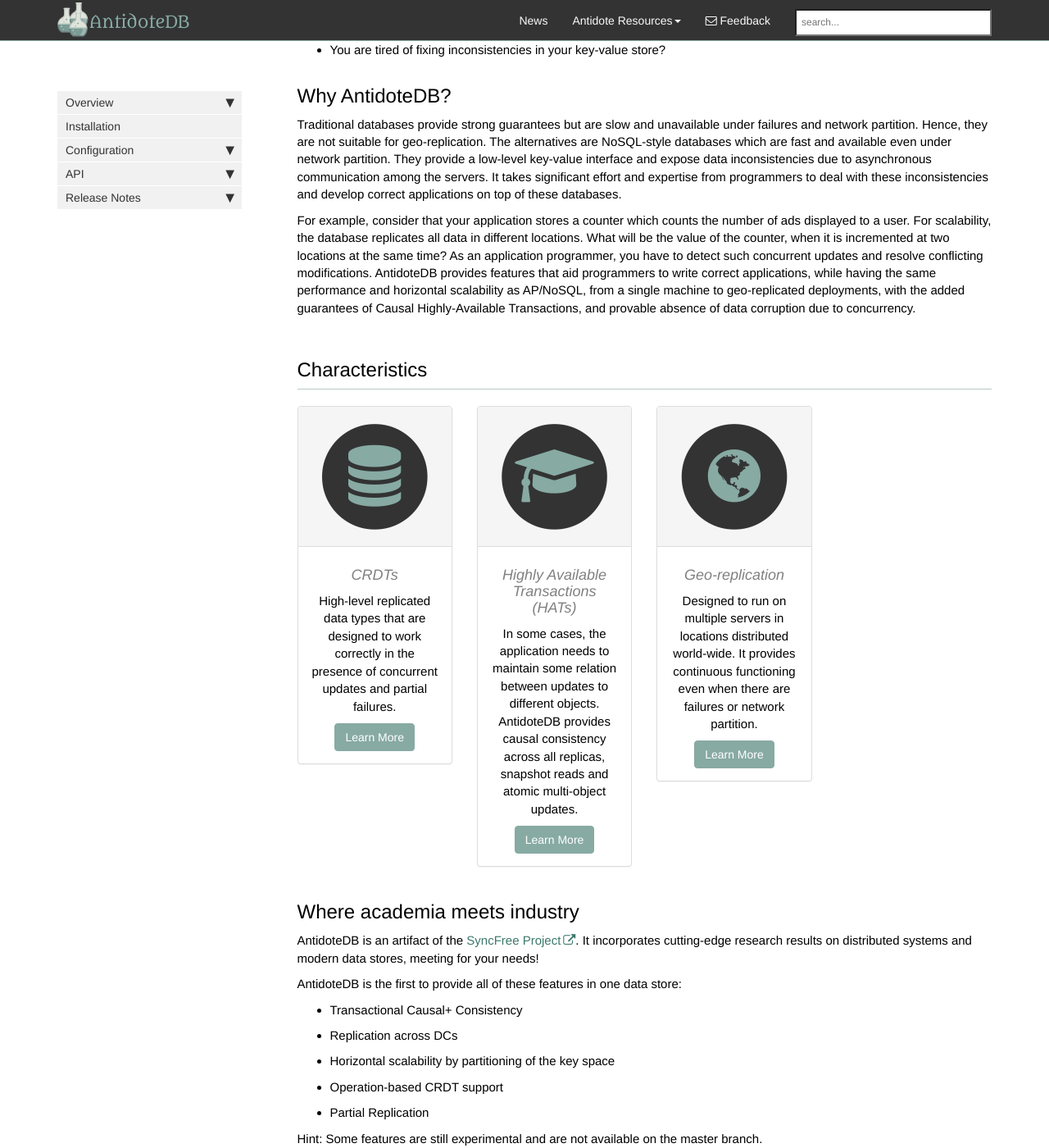
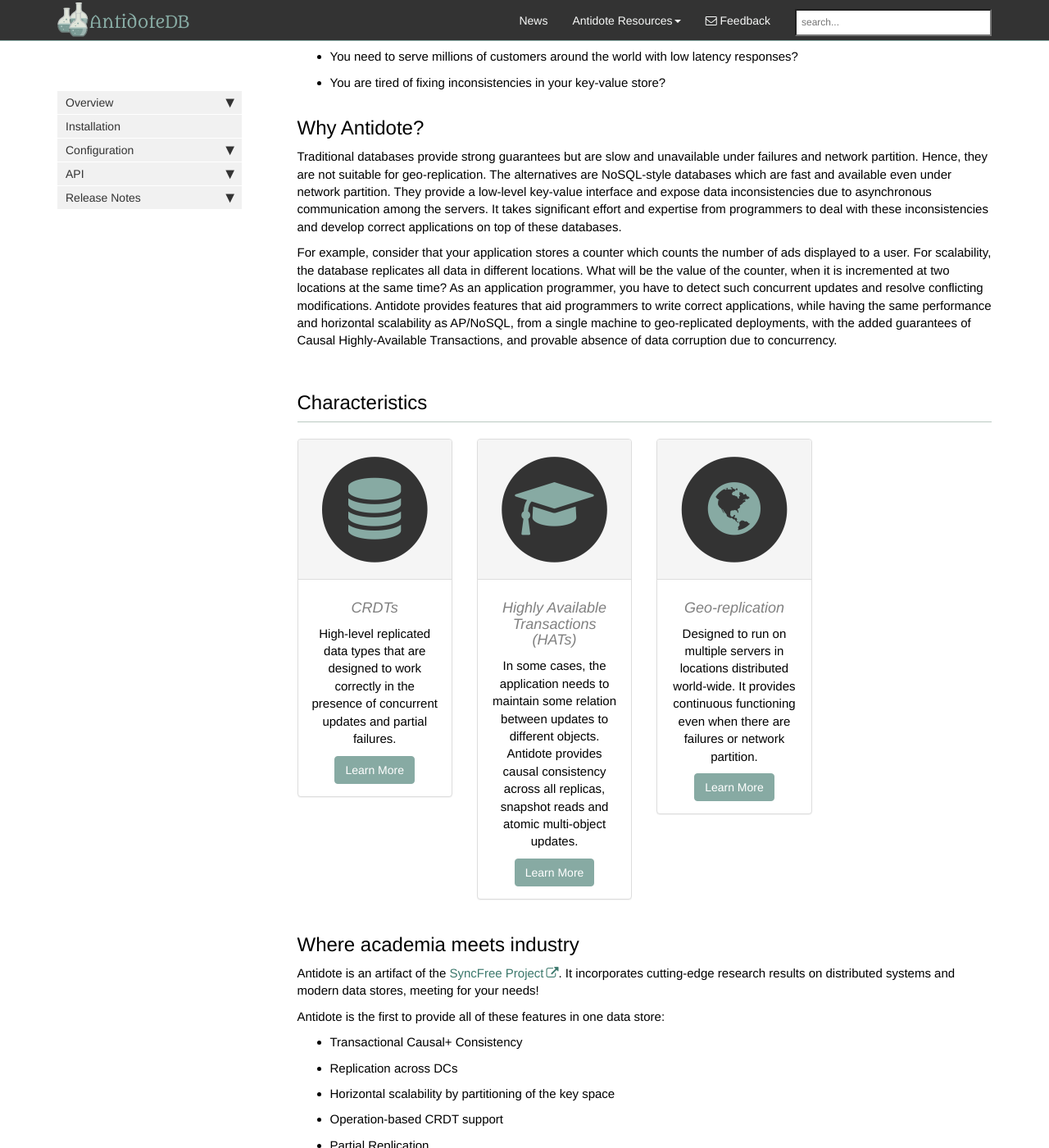
Before and after one commit to AntidoteDB/antidote, a Jekyll site: the page built from docs/index.md, in a window 1280 px wide and 1400 px high, scrolled down 392 px. Shown: the whole window at 82% size. Built offline with Jekyll 4.4.1, drawn with Linux system fonts in a browser that asks for light colours; nearby versions of some CDN libraries; comment, search, counter and statistics services are not loaded; some of the changed text lies outside the part shown.

Commit message:
Changes suggested by Marc

```diff
--- a/docs/index.md
+++ b/docs/index.md
@@ -9,14 +9,14 @@ permalink: index.html
 
 {% include image.html file="company_logo_big.png" %}
 
-# AntidoteDB - A cloud scale key-value database
+# A planet-scale, available, transactional database with strong semantics
 
 *  Your cloud-scale application must be highly available?
 *  You need to serve millions of customers around the world with low latency responses?
 *  You are tired of fixing inconsistencies in your key-value store?
 
 
-## Why AntidoteDB? ##
+## Why Antidote? ##
 
 Traditional databases provide
 strong guarantees but are slow and unavailable under failures and network partition.
@@ -31,7 +31,7 @@ For example, consider that your application stores a counter which counts the
 number of ads displayed to a user. For scalability, the database replicates all data in
 different locations. What will be the value of the counter, when it is incremented at
 two locations at the same time? As an application programmer, you have to detect
-such concurrent updates and resolve conflicting modifications. AntidoteDB provides
+such concurrent updates and resolve conflicting modifications. Antidote provides
 features that aid programmers to write correct applications, while having the same
 performance and horizontal scalability as AP/NoSQL, from a single machine to
 geo-replicated deployments, with the added guarantees of Causal Highly-Available
@@ -69,7 +69,7 @@ Transactions, and provable absence of data corruption due to concurrency.
                  <div class="panel-body">
                      <h4>Highly Available Transactions (HATs)</h4>
                      <p>In some cases, the application needs to maintain
-                    some relation between updates to different objects. AntidoteDB provides causal
+                    some relation between updates to different objects. Antidote provides causal
                     consistency across all replicas, snapshot reads and atomic multi-object updates.</p>
                      <a href="rawapi.html" class="btn btn-primary">Learn More</a>
                  </div>
@@ -97,10 +97,10 @@ Transactions, and provable absence of data corruption due to concurrency.
 
 ## Where academia meets industry ##
 
-AntidoteDB is an artifact of the [SyncFree Project](https://syncfree.lip6.fr/).
+Antidote is an artifact of the [SyncFree Project](https://syncfree.lip6.fr/).
 It incorporates cutting-edge research results on distributed systems and modern data stores, meeting for your needs!
 
-AntidoteDB is the first to provide all of these features in one data store:
+Antidote is the first to provide all of these features in one data store:
 
 *  Transactional Causal+ Consistency
 *  Replication across DCs
```
